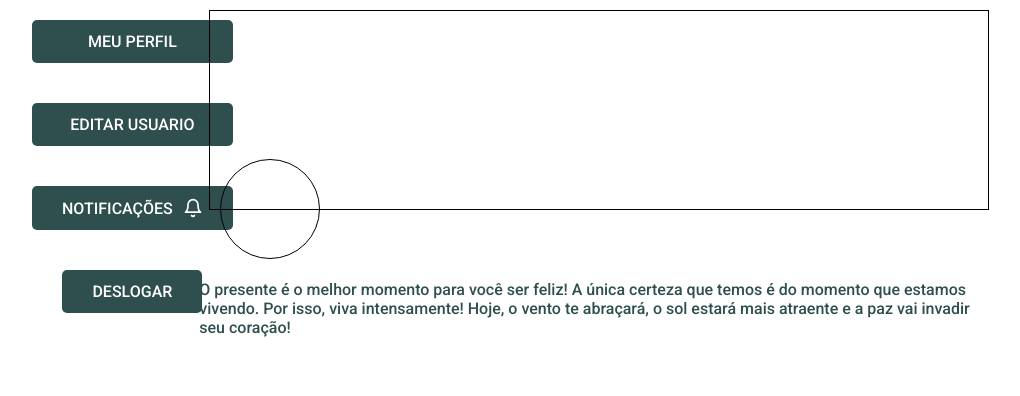
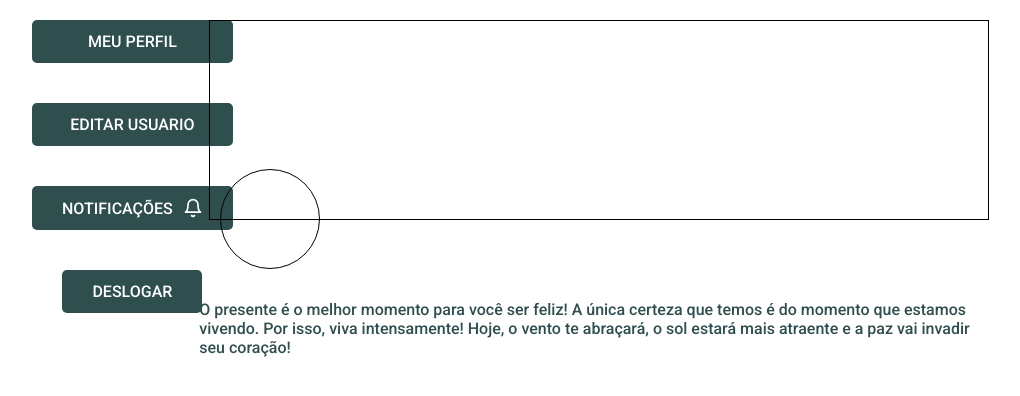
Before and after one commit to MathLouren/Rede-social, a Vue app: page /usuario/profile in a window 1280 px wide. Shown: the top 396 px of the page, without its empty margins (116-1136 px from the left). Built offline with nearby package versions, Linux system fonts and the light colour scheme.

Commit message:
user perfil

```diff
--- a/src/views/usuario/UsuarioPerfil.vue
+++ b/src/views/usuario/UsuarioPerfil.vue
@@ -34,7 +34,7 @@ export default {
 }
 
 .banner{
-  margin: 10px auto;
+  margin: 20px auto;
   width: 60%;
   height: 200px;
   border: 1px solid #000;
@@ -50,6 +50,7 @@ export default {
   bottom: 0;
   margin-bottom: -50px;
   margin-left: 10px;
+  cursor: pointer;
 }
 
 .desc{
```
